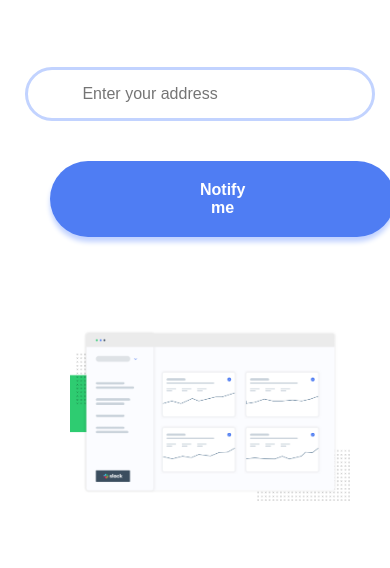
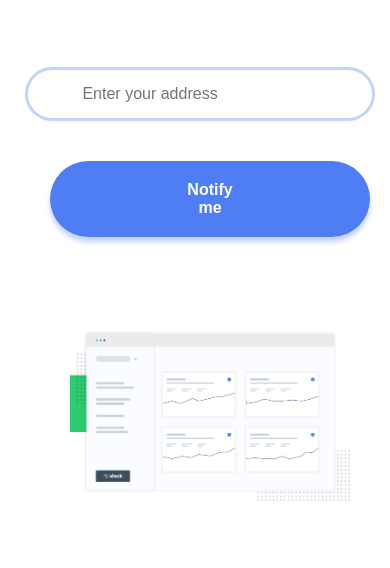
Before and after one commit to Barsheyr/ping-coming-soon-page-master, a plain HTML site: page index.html in a window 390 px wide. Shown: the part 276-844 px from the top of the page. Drawn offline with nearby package versions, Linux system fonts and the light colour scheme.

Commit message:
Update ping.css

```diff
--- a/css/ping.css
+++ b/css/ping.css
@@ -166,7 +166,7 @@
         }
         button {
             margin: 40px 0 0 30px;
-            padding: 20px 150px;
+            padding: 20px 130px;
         }
         input {
             margin: 20px 0 0 5px;
```
